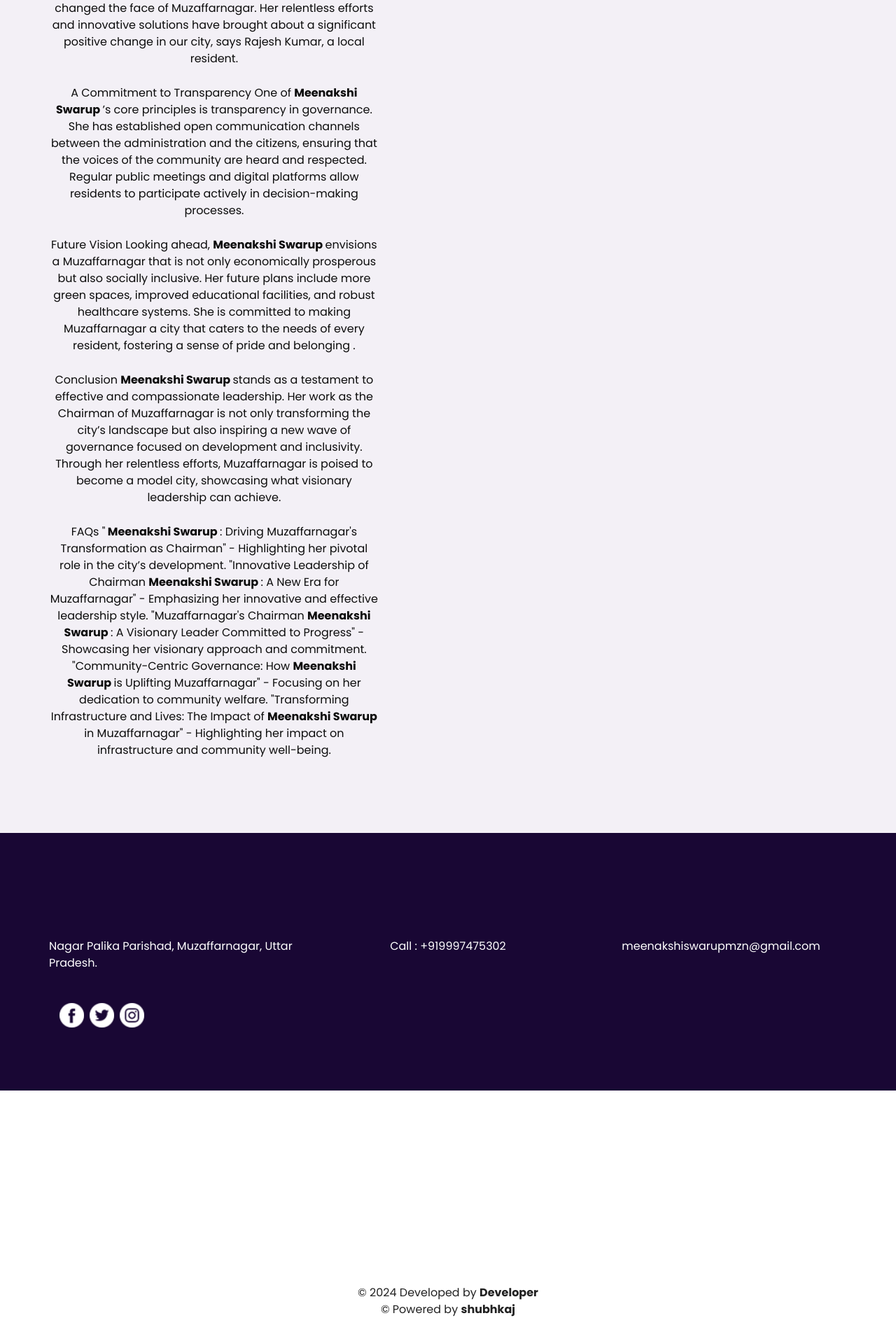
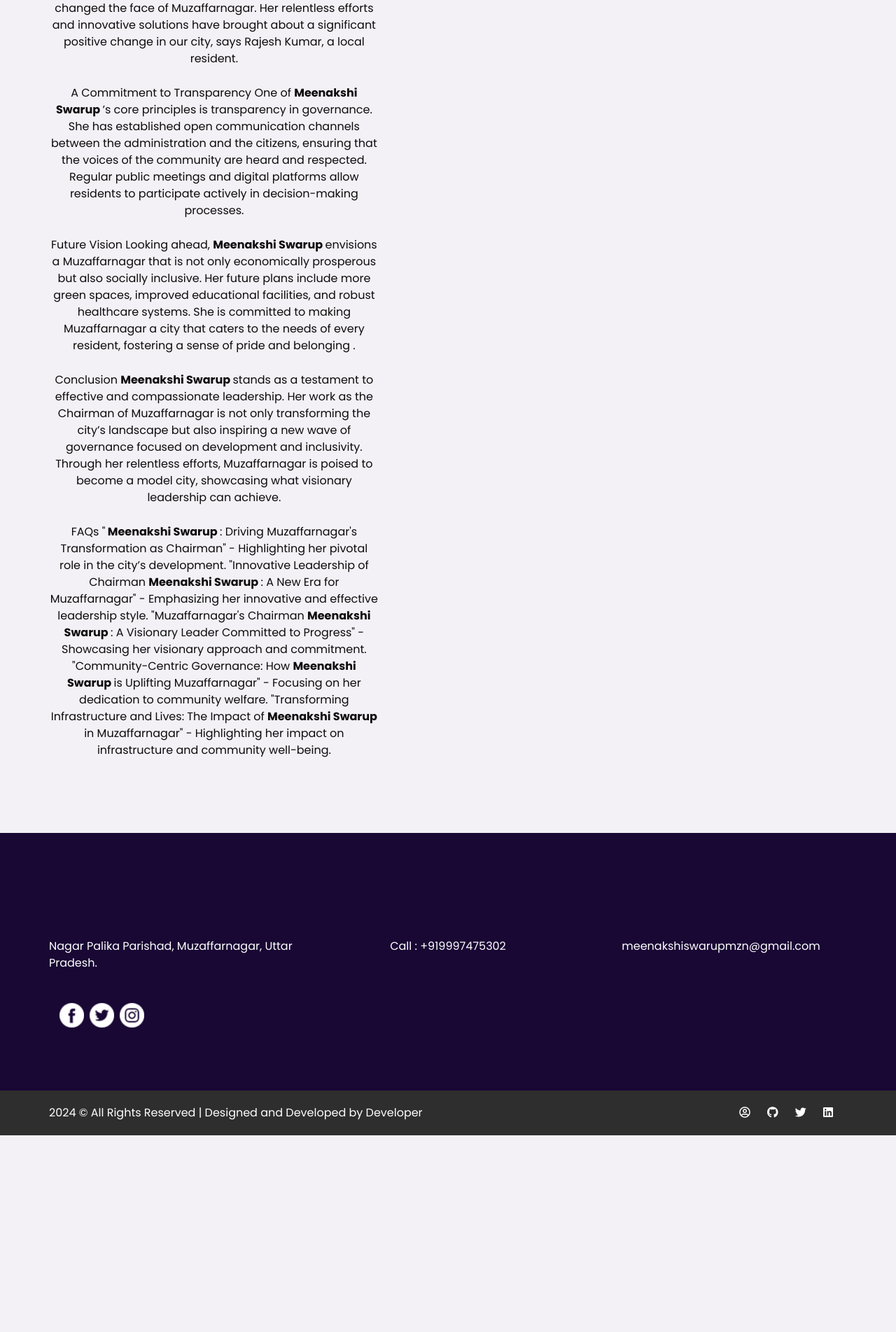
Before and after one commit to Mannu258/Chairman-muzaffarnagar, a Flask app: page /about in a window 1280 px wide. Shown: the part 2413-4316 px from the top of the page at 70% size. After the commit the page ends 4035 px from the top, so only its background shows below. Run offline with Flask 3, Linux system fonts and the light colour scheme; some libraries are stand-ins or nearby versions; grey boxes are pictures that could not be loaded.

Commit message:
Update about.html

```diff
--- a/templates/about.html
+++ b/templates/about.html
@@ -288,22 +288,43 @@
   <!-- end info section -->
 
   <!-- footer section -->
-  <footer class="container-fluid footer_section">
-    <div class="container">
-      <div class="row">
-        <div class="col-lg-7 col-md-9 mx-auto">
-        <iframe src="https://www.google.com/maps/embed?pb=!1m18!1m12!1m3!1d27787.299929200988!2d77.6882582294159!3d29.475161474891074!2m3!1f0!2f0!3f0!3m2!1i1024!2i768!4f13.1!3m3!1m2!1s0x390c1ba00983523d%3A0xc6a75ba008574871!2sMuzaffarnagar%2C%20Uttar%20Pradesh!5e0!3m2!1sen!2sin!4v1717335954056!5m2!1sen!2sin" width="250" height="250" style="border:0;" allowfullscreen="" loading="lazy" referrerpolicy="no-referrer-when-downgrade"></iframe>
-          <p>
-            &copy; 2024 Developed by
-            <a target="_blank" href="https://mandeep.pythonanywhere.com/"><b>Developer</b><br>
-            &copy; Powered by
-            <a href="https://linktr.ee/shubhkaj"><b> shubhkaj </b>
+  <footer class="bg-dark text-white">
+        <style>
+            .copy {
+                padding: 20px;
+                background-color: #2E2E2E;
+                color: #FFF;
+            }
 
-          </p>
+            .copy a {
+                color: #FFF;
+            }
+
+            .copy span {
+                float: right;
+            }
+
+            .copy span i {
+                margin-right: 20px;
+            }
+        </style>
+        <div class="copy">
+            <link href="https://cdnjs.cloudflare.com/ajax/libs/font-awesome/5.3.1/css/all.min.css" rel="stylesheet">
+            <div class="container">
+                <a href="https://www.mandeep-developer.site/">2024 &copy; All Rights Reserved | Designed and Developed
+                    by
+                    Developer</a>
+
+                <span>
+                    <a href="https://www.mandeep-developer.site/" target="_blank"><i class="far fa-user-circle"></i></a>
+                    <a href="https://github.com/Mannu258" target="_blank"><i class="fab fa-github"></i></a>
+                    <a href="https://twitter.com/Mannu_258" target="_blank"><i class="fab fa-twitter"></i></a>
+                    <a href="https://www.linkedin.com/in/mandeep-mishra-843378223/" target="_blank"><i
+                            class="fab fa-linkedin"></i></a>
+                </span>
+            </div>
         </div>
-      </div>
-    </div>
-  </footer>
+    </footer>
   <!-- footer section -->
 
   <script src="{{ url_for('static', filename='js/jquery-3.4.1.min.js') }}"></script>
```
